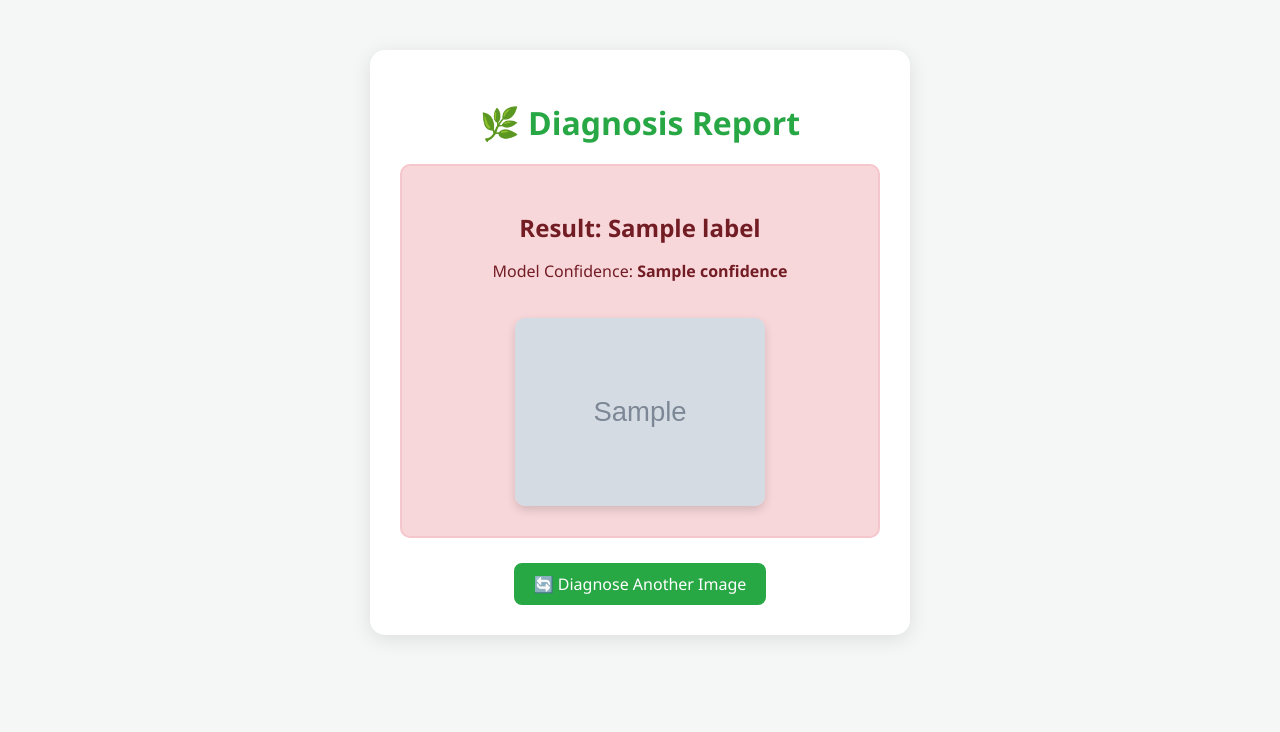
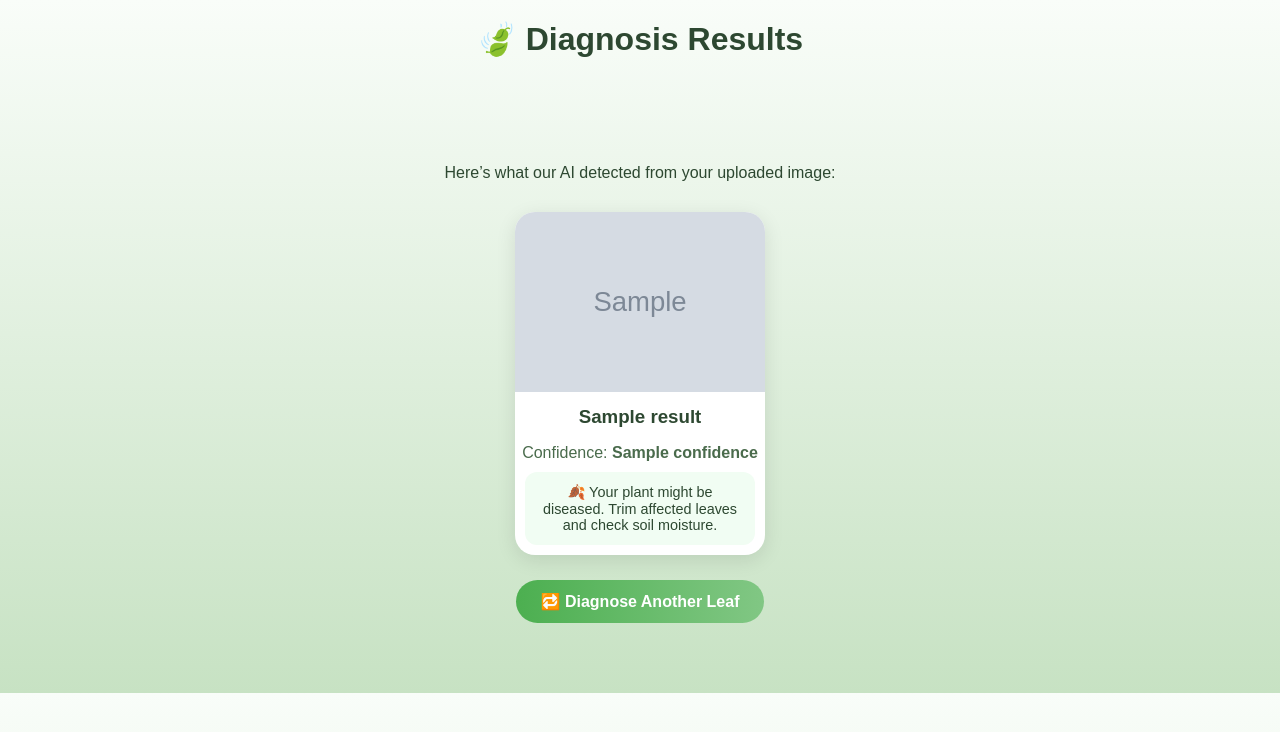
Before and after one commit to Koushikareddyy/Plant-Health-Detection-using-Deep-Learning, a Flask app: template templates/result.html in a window 1280 px wide. Shown: the top 732 px of the page. Run offline with Flask 3, Linux system fonts and the light colour scheme; the template is opened without the code that fills it: most values are stand-ins (such as "Sample title", 1, 10 or a date in 2020); grey boxes marked "Sample" are stand-in pictures.

Commit message:
Describe your changes here

```diff
--- a/app.py
+++ b/app.py
@@ -1,26 +1,22 @@
-# app.py 🌿 Plant Health Detection Web App
-
 import os
-from flask import Flask, render_template, request, redirect, url_for
+from flask import Flask, render_template, request, redirect, url_for, send_from_directory
 import numpy as np
 import tensorflow as tf
 from tensorflow.keras.preprocessing import image
 from werkzeug.utils import secure_filename
+import uuid
 
-# --- Configuration ---
+# Configuration
 UPLOAD_FOLDER = 'uploads'
-MODEL_PATH = 'plant_health_model.keras'   # ✅ use your latest model file
-TARGET_SIZE = (96, 96)                    # ✅ matches your model input size
-LABELS = {0: 'Diseased 🍂', 1: 'Healthy 🌿'}
+MODEL_PATH = 'plant_health_model.keras'
+TARGET_SIZE = (96, 96)
+LABELS = {0: 'Diseased', 1: 'Healthy'}
 
 app = Flask(__name__)
 app.config['UPLOAD_FOLDER'] = UPLOAD_FOLDER
 app.config['ALLOWED_EXTENSIONS'] = {'png', 'jpg', 'jpeg'}
 
-# Ensure the upload directory exists
-os.makedirs(UPLOAD_FOLDER, exist_ok=True)
-
-# --- Load the trained model once ---
+# Load model
 try:
     model = tf.keras.models.load_model(MODEL_PATH)
     model.compile(optimizer='adam', loss='binary_crossentropy', metrics=['accuracy'])
@@ -29,66 +25,60 @@ except Exception as e:
     print(f"❌ Error loading model: {e}")
     model = None
 
-# --- Helper Functions ---
+# Ensure uploads folder exists
+os.makedirs(UPLOAD_FOLDER, exist_ok=True)
+
 def allowed_file(filename):
-    """Check if the uploaded file has an allowed extension."""
+    """Checks if file type is allowed."""
     return '.' in filename and filename.rsplit('.', 1)[1].lower() in app.config['ALLOWED_EXTENSIONS']
 
 def model_predict(img_path, model):
-    """Preprocess the image and return prediction + confidence."""
+    """Predicts the health of the plant from the image."""
     if model is None:
-        return "Model not loaded", 0.0
+        return "Model Error", 0.0
 
     img = image.load_img(img_path, target_size=TARGET_SIZE)
     img_array = image.img_to_array(img) / 255.0
     img_array = np.expand_dims(img_array, axis=0)
 
-    prediction = model.predict(img_array)[0][0]  # sigmoid output → single probability
-
-    if prediction > 0.5:
-        label = LABELS[1]
-        confidence = prediction * 100
-    else:
-        label = LABELS[0]
-        confidence = (1 - prediction) * 100
+    prediction = model.predict(img_array)[0][0]
+    label = LABELS[1] if prediction >= 0.5 else LABELS[0]
+    confidence = prediction * 100 if label == 'Healthy' else (1 - prediction) * 100
 
     return label, confidence
 
-# --- Routes ---
 @app.route('/')
 def index():
-    """Home page with upload form."""
     return render_template('index.html')
 
 @app.route('/predict', methods=['POST'])
-def predict():
-    """Handle image upload and make prediction."""
-    if 'file' not in request.files:
+def upload():
+    """Handles multiple image uploads."""
+    if 'files[]' not in request.files:
         return redirect(url_for('index'))
 
-    file = request.files['file']
-    if file.filename == '' or not allowed_file(file.filename):
-        return redirect(url_for('index'))
+    files = request.files.getlist('files[]')
+    results = []
 
-    filename = secure_filename(file.filename)
-    filepath = os.path.join(app.config['UPLOAD_FOLDER'], filename)
-    file.save(filepath)
+    for file in files:
+        if file and allowed_file(file.filename):
+            unique_filename = str(uuid.uuid4()) + "_" + secure_filename(file.filename)
+            filepath = os.path.join(app.config['UPLOAD_FOLDER'], unique_filename)
+            file.save(filepath)
 
-    label, confidence = model_predict(filepath, model)
+            label, confidence = model_predict(filepath, model)
 
-    # keep image so result.html can display it
-    return render_template(
-        'result.html',
-        label=label,
-        confidence=f"{confidence:.2f}%",
-        image_url=url_for('uploaded_file', filename=filename)
-    )
+            results.append({
+                'filename': unique_filename,
+                'label': label,
+                'confidence': f"{confidence:.2f}%"
+            })
+
+    return render_template('result.html', results=results)
 
 @app.route('/uploads/<filename>')
 def uploaded_file(filename):
-    """Serve uploaded files for display."""
-    return tf.io.gfile.GFile(os.path.join(UPLOAD_FOLDER, filename), 'rb').read()
+    return send_from_directory(app.config['UPLOAD_FOLDER'], filename)
 
-# --- Run the App ---
 if __name__ == '__main__':
     app.run(debug=True, port=5000)
--- a/templates/result.html
+++ b/templates/result.html
@@ -3,95 +3,117 @@
 <head>
     <meta charset="UTF-8">
     <meta name="viewport" content="width=device-width, initial-scale=1.0">
-    <title>🌱 Prediction Result</title>
+    <title>🌿 Diagnosis Results</title>
     <style>
         body {
-            font-family: 'Segoe UI', Tahoma, Geneva, Verdana, sans-serif;
+            font-family: 'Poppins', sans-serif;
+            background: linear-gradient(180deg, #f9fdf9 0%, #c7e2c3 100%);
+            margin: 0;
+            padding: 0;
+            color: #2d4831;
             text-align: center;
-            background-color: #f4f7f6;
-            color: #333;
-            margin: 0;
-            padding: 50px 0;
+        }
+
+        header {
+            padding: 20px;
+            font-size: 2rem;
+            font-weight: 600;
+            color: #2d4831;
         }
 
         .container {
-            width: 90%;
-            max-width: 480px;
-            margin: auto;
+            max-width: 1000px;
+            margin: 40px auto;
             padding: 30px;
-            background-color: white;
-            border-radius: 15px;
-            box-shadow: 0 4px 20px rgba(0, 0, 0, 0.1);
         }
 
-        h1 {
-            color: #28a745;
-            margin-bottom: 20px;
+        .grid {
+            display: flex;
+            flex-wrap: wrap;
+            justify-content: center;
+            gap: 25px;
+            margin-top: 30px;
         }
 
-        .result-box {
-            padding: 25px;
-            border-radius: 10px;
-            margin-top: 20px;
+        .card {
+            width: 250px;
+            background-color: #ffffff;
+            border-radius: 20px;
+            box-shadow: 0 5px 20px rgba(0, 0, 0, 0.1);
+            overflow: hidden;
             transition: all 0.3s ease;
         }
 
-        .healthy {
-            background-color: #d4edda;
-            color: #155724;
-            border: 2px solid #c3e6cb;
+        .card:hover {
+            transform: translateY(-5px);
         }
 
-        .diseased {
-            background-color: #f8d7da;
-            color: #721c24;
-            border: 2px solid #f5c6cb;
+        .card img {
+            width: 100%;
+            height: 180px;
+            object-fit: cover;
         }
 
-        .result-box h2 {
-            margin-bottom: 10px;
-            font-size: 1.5em;
+        .card h3 {
+            margin: 10px 0 0;
+            color: #2d4831;
         }
 
-        img {
-            width: 100%;
-            max-width: 250px;
-            margin-top: 20px;
-            border-radius: 10px;
-            box-shadow: 0 4px 10px rgba(0, 0, 0, 0.15);
+        .card p {
+            color: #4a6b4c;
+            margin-bottom: 10px;
+        }
+
+        .advice {
+            background-color: #f1fdf3;
+            padding: 12px;
+            margin: 10px;
+            border-radius: 12px;
+            font-size: 0.9rem;
         }
 
         a {
             display: inline-block;
             margin-top: 25px;
+            background: linear-gradient(90deg, #4CAF50, #81C784);
+            color: white;
+            padding: 12px 25px;
+            border-radius: 25px;
             text-decoration: none;
-            background-color: #28a745;
-            color: white;
-            padding: 10px 20px;
-            border-radius: 8px;
-            transition: background-color 0.3s;
+            font-weight: 600;
+            transition: 0.3s;
         }
 
         a:hover {
-            background-color: #218838;
+            background: linear-gradient(90deg, #45a049, #7cbf76);
+            transform: scale(1.05);
         }
     </style>
 </head>
+<body>
+    <header>🍃 Diagnosis Results</header>
 
-<body>
     <div class="container">
-        <h1>🌿 Diagnosis Report</h1>
+        <p>Here’s what our AI detected from your uploaded image:</p>
 
-        <div class="result-box {{ 'healthy' if 'Healthy' in label else 'diseased' }}">
-            <h2>Result: {{ label }}</h2>
-            <p>Model Confidence: <strong>{{ confidence }}</strong></p>
-
-            {% if image_url %}
-                <img src="{{ image_url }}" alt="Uploaded Leaf">
-            {% endif %}
+        <div class="grid">
+            {% for result in results %}
+                <div class="card">
+                    <img src="{{ url_for('uploaded_file', filename=result.filename) }}" alt="Leaf Image">
+                    <h3>{{ result.label }}</h3>
+                    <p>Confidence: <strong>{{ result.confidence }}</strong></p>
+                    <div class="advice">
+                        {% if 'Healthy' in result.label %}
+                            🌸 Your plant looks healthy! Keep providing sunlight and regular watering.
+                        {% else %}
+                            🍂 Your plant might be diseased. Trim affected leaves and check soil moisture.
+                        {% endif %}
+                    </div>
+                </div>
+            {% endfor %}
         </div>
 
-        <a href="/">🔄 Diagnose Another Image</a>
+        <a href="/">🔁 Diagnose Another Leaf</a>
     </div>
 </body>
 </html>
```
Also changed, not shown: templates/index.html (+145 -39 lines), static/images/image.png (added), 2 other files.
